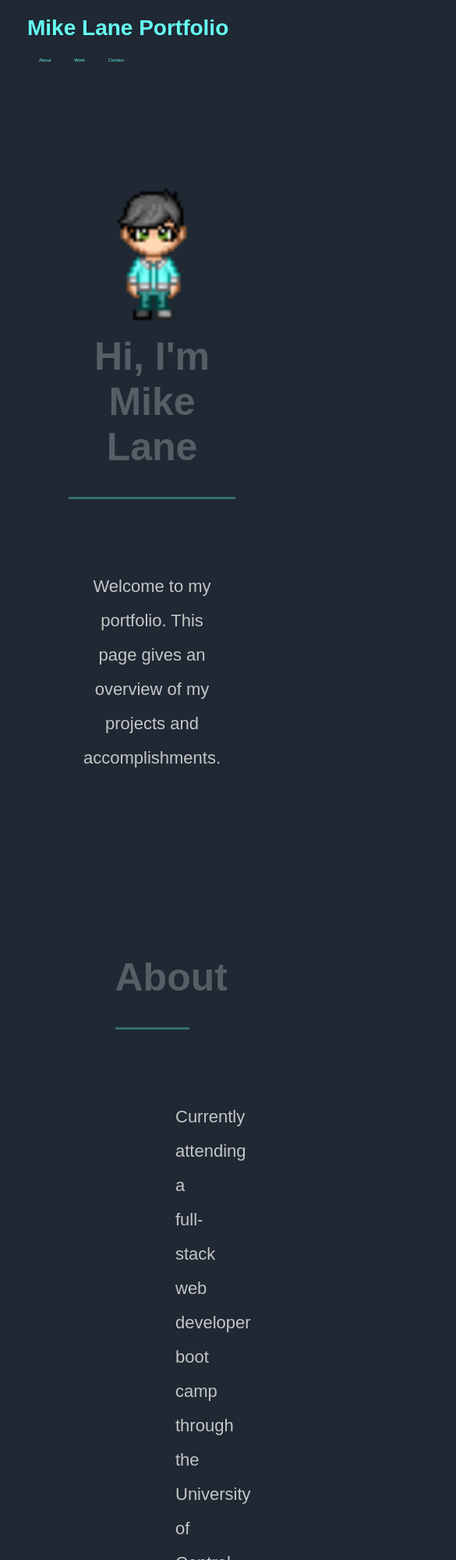
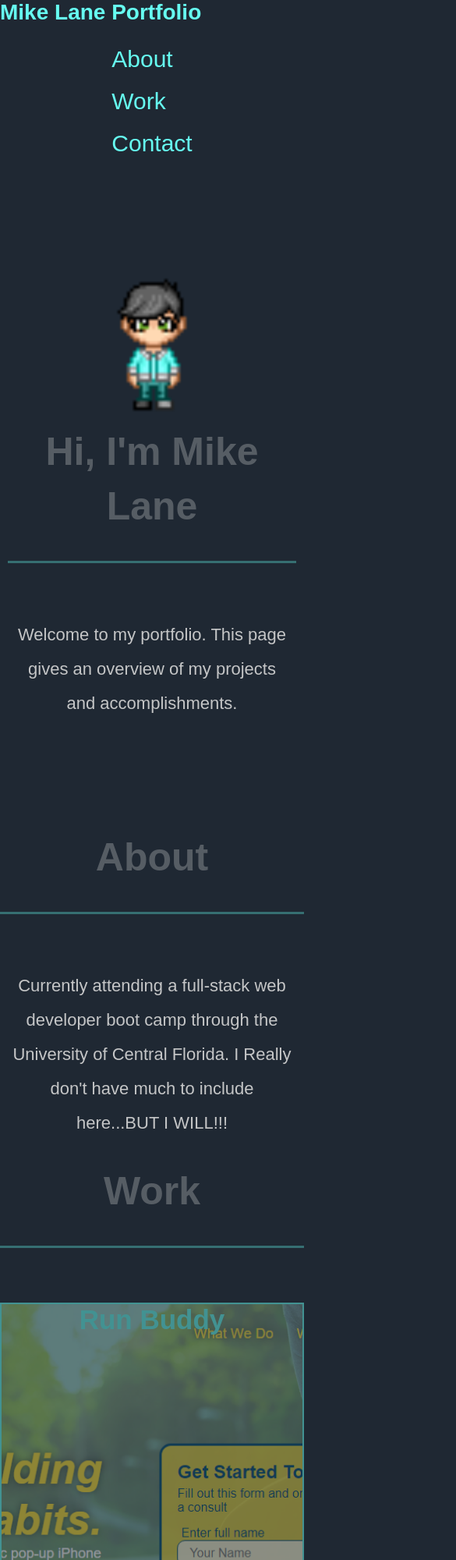
Before and after one commit to Mike-Lane/Portfolio, a plain HTML site: page index.html in a window 390 px wide. Shown: the top 2000 px of the page at 78% size, 585 px wide, since content can reach past the window. Drawn offline with Linux system fonts and the light colour scheme; a web font is replaced by a local one.

Commit message:
added @media queries and finilized code

```diff
--- a/assets/style.css
+++ b/assets/style.css
@@ -222,6 +222,78 @@ header nav ul li a:hover {
 #contact a:hover {
     color: var(--tertiary-color);
 }
+/*End Contact*/
 
+/*Media queries for smaller screens and phones*/
+@media screen and (max-width: 980px) {
+    header {
+        padding: 0;
+        justify-content: center;
+        position: relative;
+    }
 
-/*End Contact*/
+    header h1 {
+        width: 100%;
+        text-align: center;
+    }
+ }
+
+ @media screen and (max-width: 768px) {
+     section {
+         padding: 0;
+         text-overflow: none;
+         margin: 0%;
+     }
+ header nav ul li a{
+     font-size: 30px;
+ }
+ h1 a{
+     margin: 20ps auto;
+ }
+
+ }
+
+ @media screen and (max-width: 575px) {
+body{
+    margin: 0;
+    padding:0;
+    width: 100%;
+    display: inherit;
+}
+    .header{
+        padding: 0;
+    }
+    .header nav{
+        height: 100px;;
+    }
+    .content{
+        padding: 0 10px;
+        margin-bottom: 30px;;
+    }
+article, .bigger{
+    flex: 0 100%;
+    padding: 0;
+    margin: 0 0 30px 0;
+}
+article h3{
+    font-size: 35px;
+    text-overflow: none;
+}
+.section-title{
+    width: 100%;
+    line-height: 70px;
+}
+
+h1 a{
+    margin: 20ps auto;
+}
+header nav ul{
+    display: block;
+
+}
+header nav ul li {
+    margin: 20px 0;
+}
+#contact ul li {
+    font-size: 12px;
+}
--- a/index.html
+++ b/index.html
@@ -72,9 +72,9 @@
                 </h2>
             </div>
             <ul>
-                <li><a href="mailto:michaelrlane@protonmail.com">Email: michaelrlane@protonmail.com</a></li>
-                <li><a href="https://www.linkedin.com/in/MikeLaneWebDeveloper">LinkedIn: www.linkedin.com/in/MikeLaneWebDeveloper</a></li>
-                <li><a href="tel: 555-867-5309">Phone: 555.867.5309</a></li>
+                <li><a href="mailto:michaelrlane@protonmail.com">Email:<br /> michaelrlane@protonmail.com</a></li>
+                <li><a href="https://www.linkedin.com/in/MikeLaneWebDeveloper">LinkedIn:<br /> www.linkedin.com/in/MikeLaneWebDeveloper</a></li>
+                <li><a href="tel: 555-867-5309">Phone:<br /> 555.867.5309</a></li>
             </ul>
         </section>
     </body>
```
